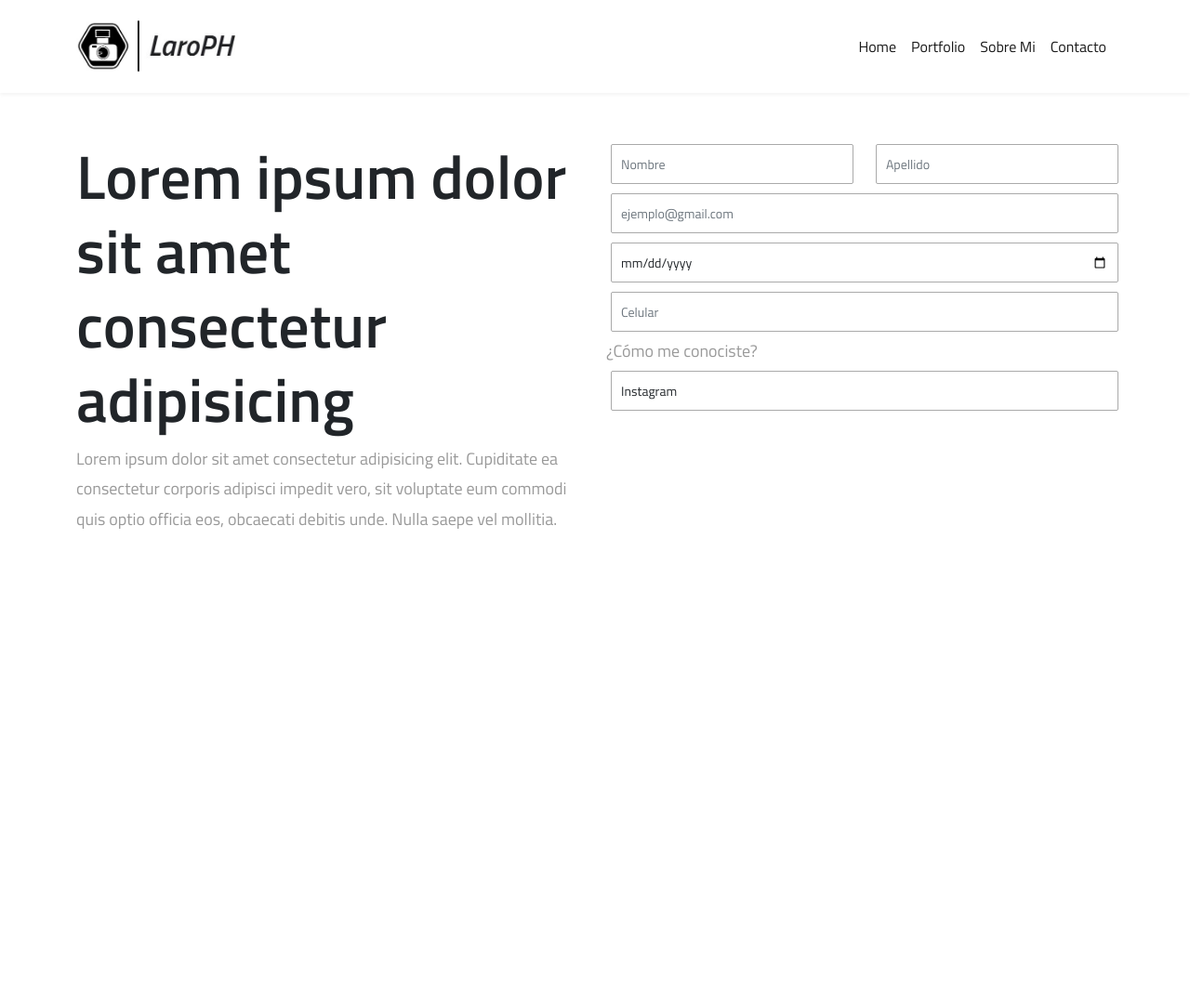
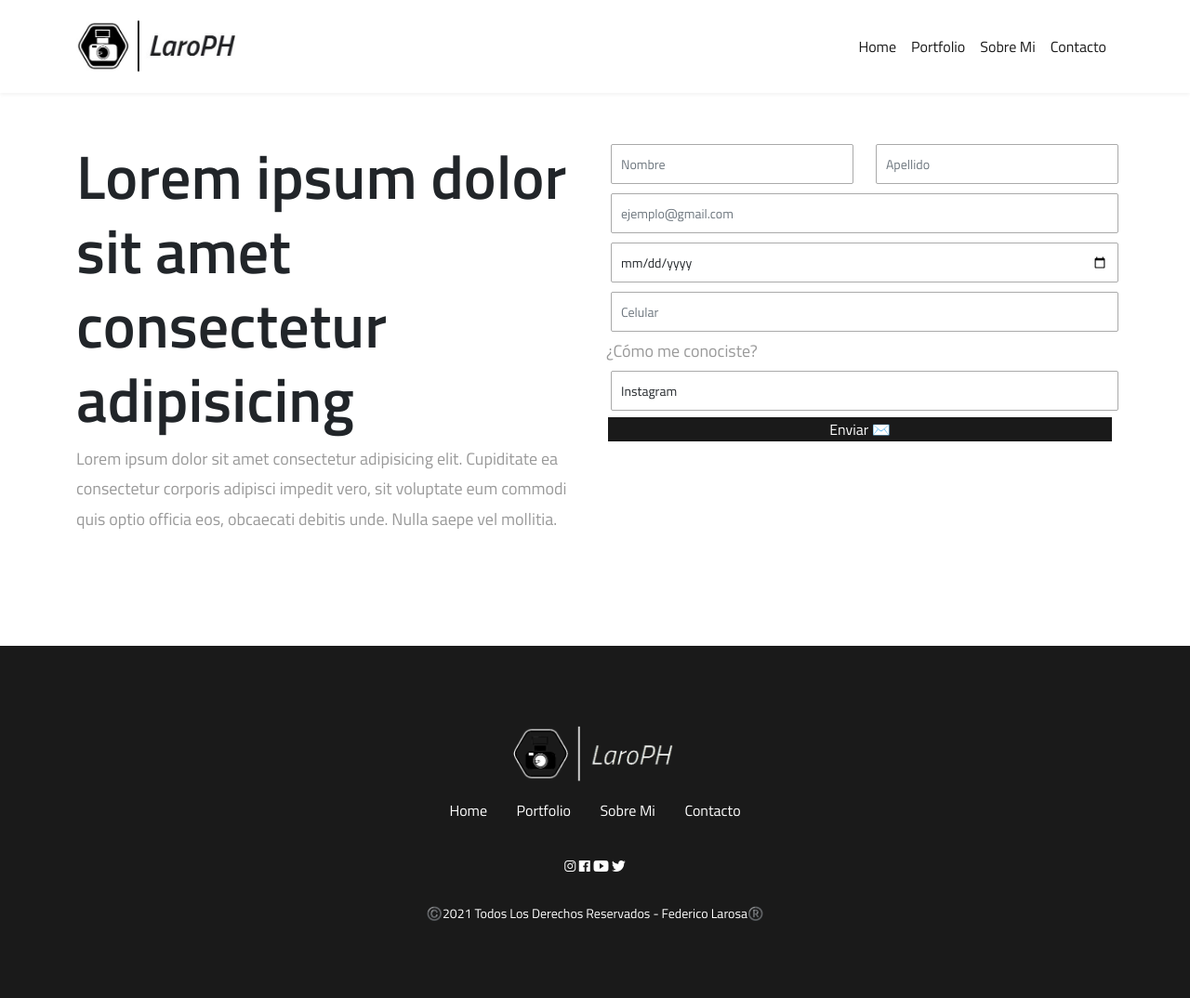
Before and after one commit to FedeLaro/Laro-PH, a website: page contacto.html in a window 1280 px wide. Shown: the whole page at 93% size. Before the commit the page ends 800 px from the top, so only its background shows below. Drawn offline with nearby package versions, Linux system fonts and the light colour scheme.

Commit message:
Fix: botón formulario y footer en Contacto

```diff
--- a/contacto.html
+++ b/contacto.html
@@ -114,6 +114,7 @@
                                         <option>TikTok</option>
                                         <option>Facebook</option>
                                         <option>Otro</option>
+                                    </select>
                                 </form>
                             </div>
                             <div class="col-md-12">
@@ -125,7 +126,7 @@
             </div>
         </section>
 
-        <section id="footer" class="bg-dark">
+        <div id="footer" class="bg-dark">
             <div class="container">
                 <img src="assets/logo-light.png" class="logo-brand" alt="logo-light">
                 <ul class="list-inline">
@@ -144,14 +145,15 @@
                 </ul>
                 <ul class="list-inline">
                     <li class="list-inline-item">
-                        <a href="#"><i class="icon ion-logo-instagram"></i></a></li>
-                        <a href="#"><i class="icon ion-logo-facebook"></i></a></li>
-                        <a href="#"><i class="icon ion-logo-youtube"></i></a></li>
-                        <a href="#"><i class="icon ion-logo-twitter"></i></a></li>
+                        <a href="#"><i class="icon ion-logo-instagram"></i></a>
+                        <a href="#"><i class="icon ion-logo-facebook"></i></a>
+                        <a href="#"><i class="icon ion-logo-youtube"></i></a>
+                        <a href="#"><i class="icon ion-logo-twitter"></i></a>
+                    </li>
                 </ul>
                 <small>©️2021 Todos Los Derechos Reservados - Federico Larosa®️</small>
             </div>
-        </section>
+        </div>
 
         <script src="https://cdn.jsdelivr.net/npm/bootstrap@5.0.0-beta1/dist/js/bootstrap.bundle.min.js"
             integrity="sha384-ygbV9kiqUc6oa4msXn9868pTtWMgiQaeYH7/t7LECLbyPA2x65Kgf80OJFdroafW"
--- a/style.css
+++ b/style.css
@@ -207,7 +207,7 @@ section {
 }
 
 #footer .list-inline .list-inline-item {
-    padding: 10px 15px;
+    padding: 10px 10px;
 }
 
 @media (max-width: 575.98px) {
```
Also changed, not shown: index.html (+12 -35 lines), portfolio.html (+5 -4 lines), sobre-mi.html (+5 -4 lines), assets/me-2.jpg, assets/me.jpg, 1 other file.
